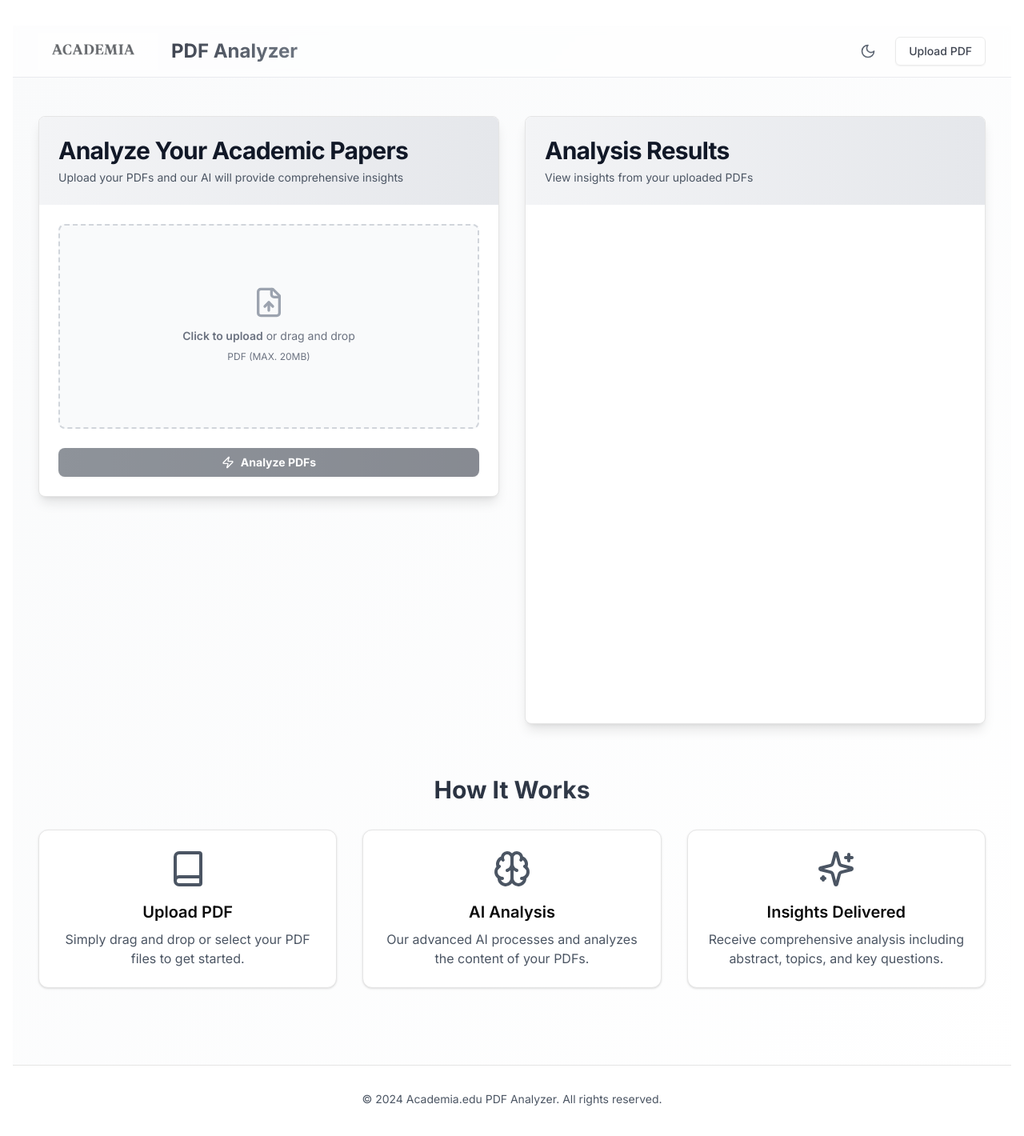
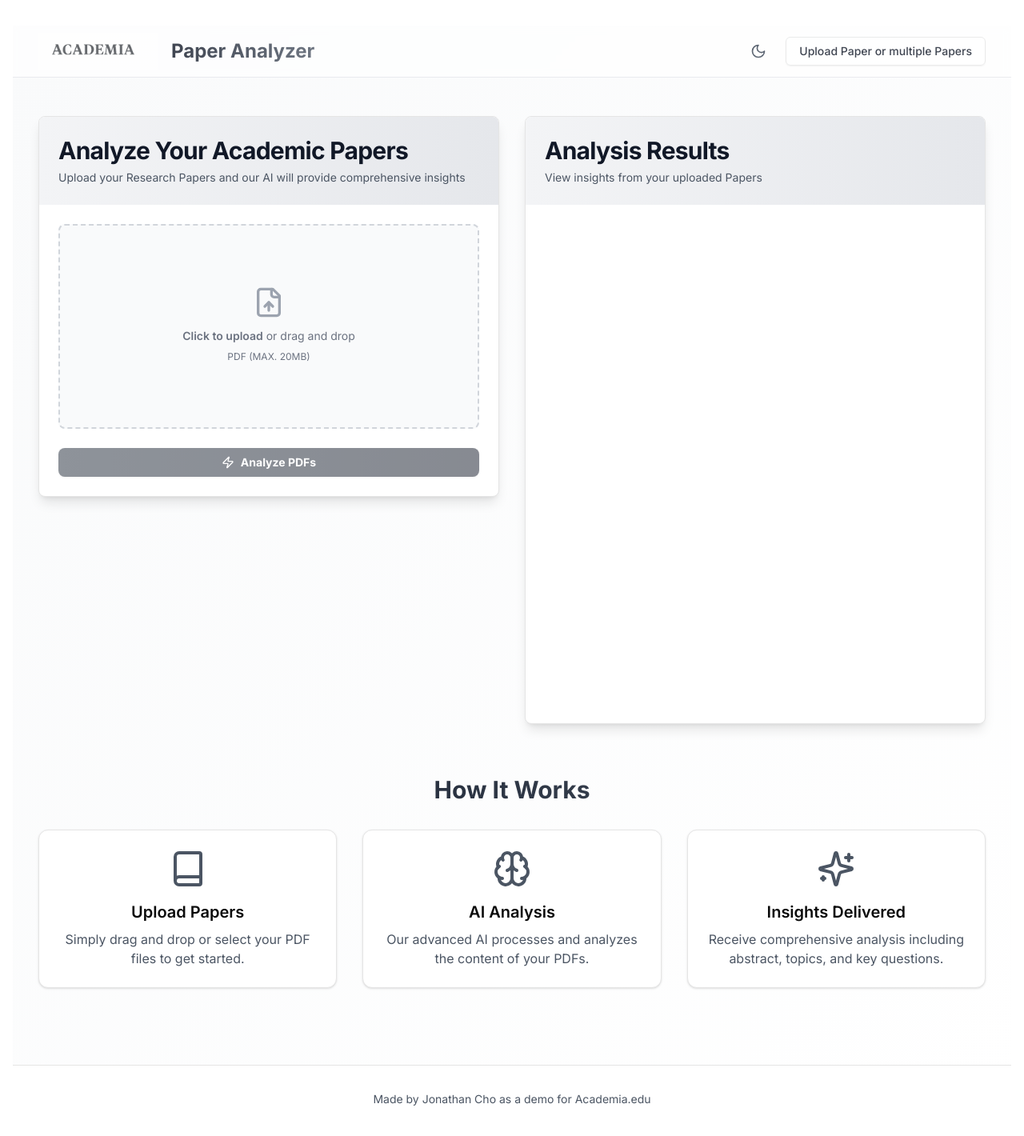
Before and after one commit to jon-jc/pdfAnalyzer, a Next.js app: page /pdf in a window 1280 px wide. Shown: the top 1420 px of the page at 80% size. Built offline with nearby package versions, Linux system fonts and the light colour scheme.

Commit message:
Restyle Application to Emphasize Research Paper Analysis

```diff
--- a/components/pdf.tsx
+++ b/components/pdf.tsx
@@ -227,7 +227,7 @@ export default function PDFAnalyzer() {
               className="dark:invert transition-all duration-300 hover:opacity-80"
             />
             <h1 className="text-2xl font-bold bg-clip-text text-transparent bg-gradient-to-r from-gray-900 to-gray-600 dark:from-gray-100 dark:to-gray-400">
-              PDF Analyzer
+              Paper Analyzer
             </h1>
           </div>
           <div className="flex items-center space-x-4">
@@ -262,7 +262,7 @@ export default function PDFAnalyzer() {
                 }
               }}
             >
-              Upload PDF
+              Upload Paper or multiple Papers
             </Button>
           </div>
         </div>
@@ -282,8 +282,8 @@ export default function PDFAnalyzer() {
                   Analyze Your Academic Papers
                 </CardTitle>
                 <CardDescription className="text-gray-600 dark:text-gray-300">
-                  Upload your PDFs and our AI will provide comprehensive
-                  insights
+                  Upload your Research Papers and our AI will provide
+                  comprehensive insights
                 </CardDescription>
               </CardHeader>
               <CardContent className="p-6">
@@ -373,7 +373,7 @@ export default function PDFAnalyzer() {
                   Analysis Results
                 </CardTitle>
                 <CardDescription className="text-gray-600 dark:text-gray-300">
-                  View insights from your uploaded PDFs
+                  View insights from your uploaded Papers
                 </CardDescription>
               </CardHeader>
               <CardContent className="p-6">
@@ -495,7 +495,7 @@ export default function PDFAnalyzer() {
             {[
               {
                 icon: Book,
-                title: "Upload PDF",
+                title: "Upload Papers",
                 description:
                   "Simply drag and drop or select your PDF files to get started.",
               },
@@ -534,7 +534,7 @@ export default function PDFAnalyzer() {
       <footer className="border-t bg-white dark:bg-gray-800 dark:border-gray-700 transition-colors duration-300 mt-12">
         <div className="container mx-auto px-4 sm:px-6 lg:px-8 py-8">
           <p className="text-center text-sm text-gray-600 dark:text-gray-400">
-            © 2024 Academia.edu PDF Analyzer. All rights reserved.
+            Made by Jonathan Cho as a demo for Academia.edu
           </p>
         </div>
       </footer>
```
